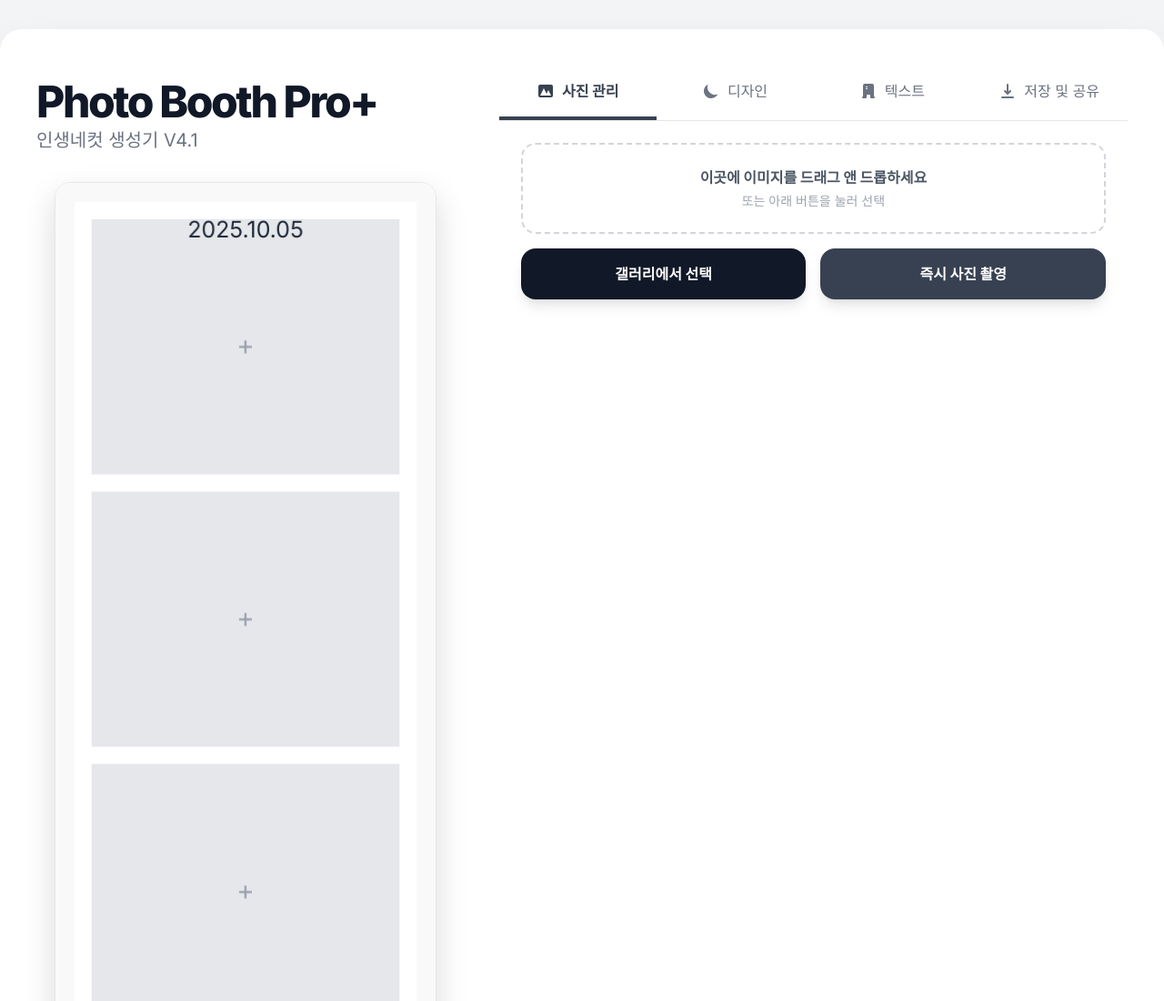
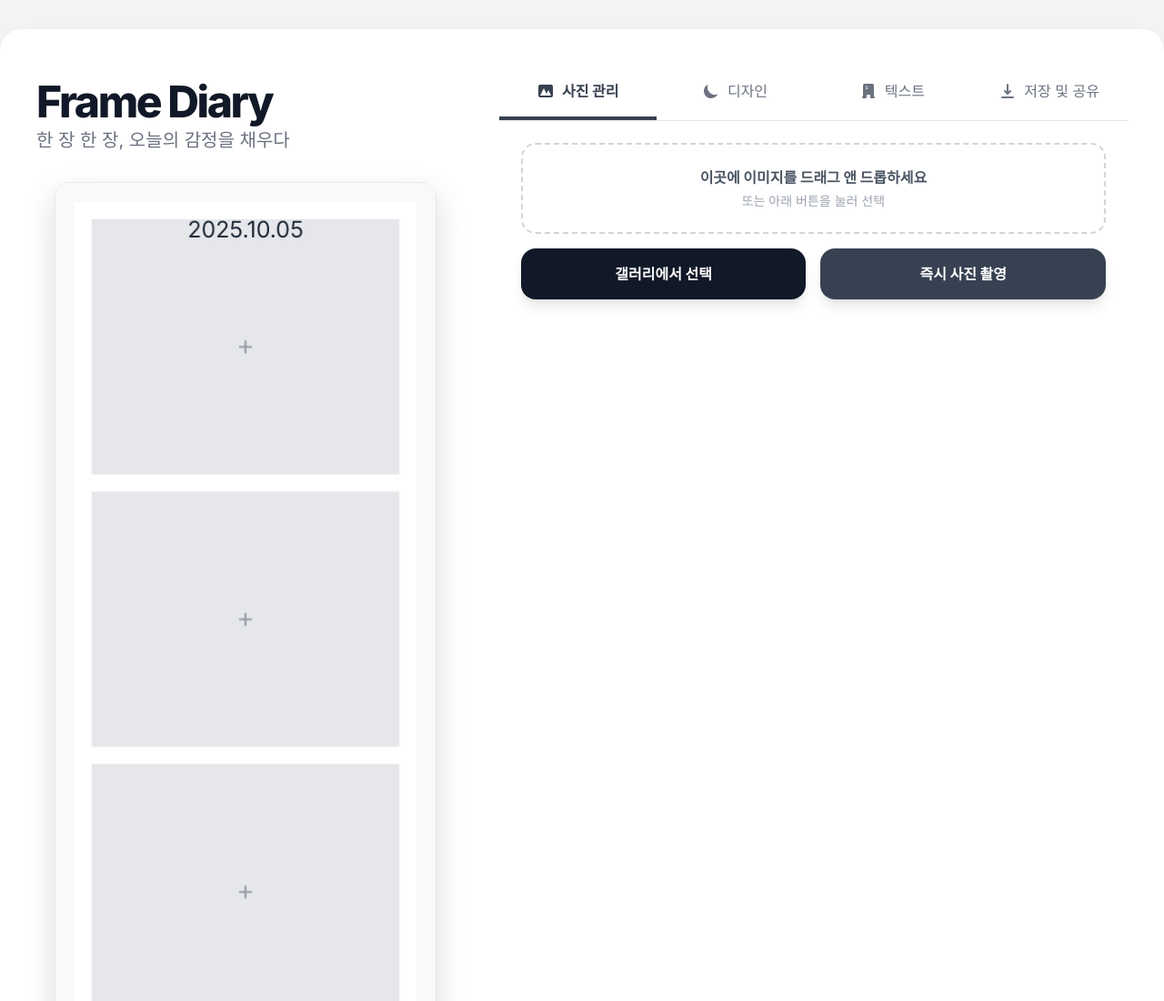
Before and after one commit to PARSA1021/picture_with_four, a plain HTML site: page index.html in a window 1280 px wide. Shown: the top 1100 px of the page at 91% size. Drawn offline with nearby package versions, Linux system fonts and the light colour scheme.

Commit message:
20251005_code_update_name_change

```diff
--- a/index.html
+++ b/index.html
@@ -3,7 +3,7 @@
 <head>
     <meta charset="UTF-8">
     <meta name="viewport" content="width=device-width, initial-scale=1.0, user-scalable=no">
-    <title>인생네컷 생성기 V4.1 - 멀티 레이아웃</title>
+    <title>Frame Diary</title>
     <script src="https://cdn.tailwindcss.com"></script>
     <link rel="preconnect" href="https://fonts.googleapis.com">
     <link rel="preconnect" href="https://fonts.gstatic.com" crossorigin>
@@ -39,7 +39,7 @@
     <div class="w-full max-w-7xl mx-auto bg-white lg:rounded-3xl lg:shadow-2xl lg:my-8 overflow-hidden">
 
         <header class="text-center py-6 border-b border-gray-100 lg:hidden">
-            <h1 class="text-3xl font-black text-gray-900">인생네컷 V4.1</h1>
+            <h1 class="text-3xl font-black text-gray-900">Frame Diary</h1>
             <p class="text-gray-400 text-sm">멀티 레이아웃 확장</p>
         </header>
 
@@ -47,8 +47,8 @@
 
             <div class="w-full lg:w-2/5 p-4 lg:p-0 lg:sticky lg:top-10 self-start">
                 <header class="hidden lg:block mb-8 mt-4">
-                    <h1 class="text-5xl font-extrabold text-gray-900 tracking-tighter">Photo Booth Pro+</h1>
-                    <p class="text-xl text-gray-500 mt-1">인생네컷 생성기 V4.1</p>
+                    <h1 class="text-5xl font-extrabold text-gray-900 tracking-tighter">Frame Diary</h1>
+                    <p class="text-xl text-gray-500 mt-1">한 장 한 장, 오늘의 감정을 채우다</p>
                 </header>
                 <div id="canvasContainer">
                     <canvas id="photoCanvas"></canvas>
```
